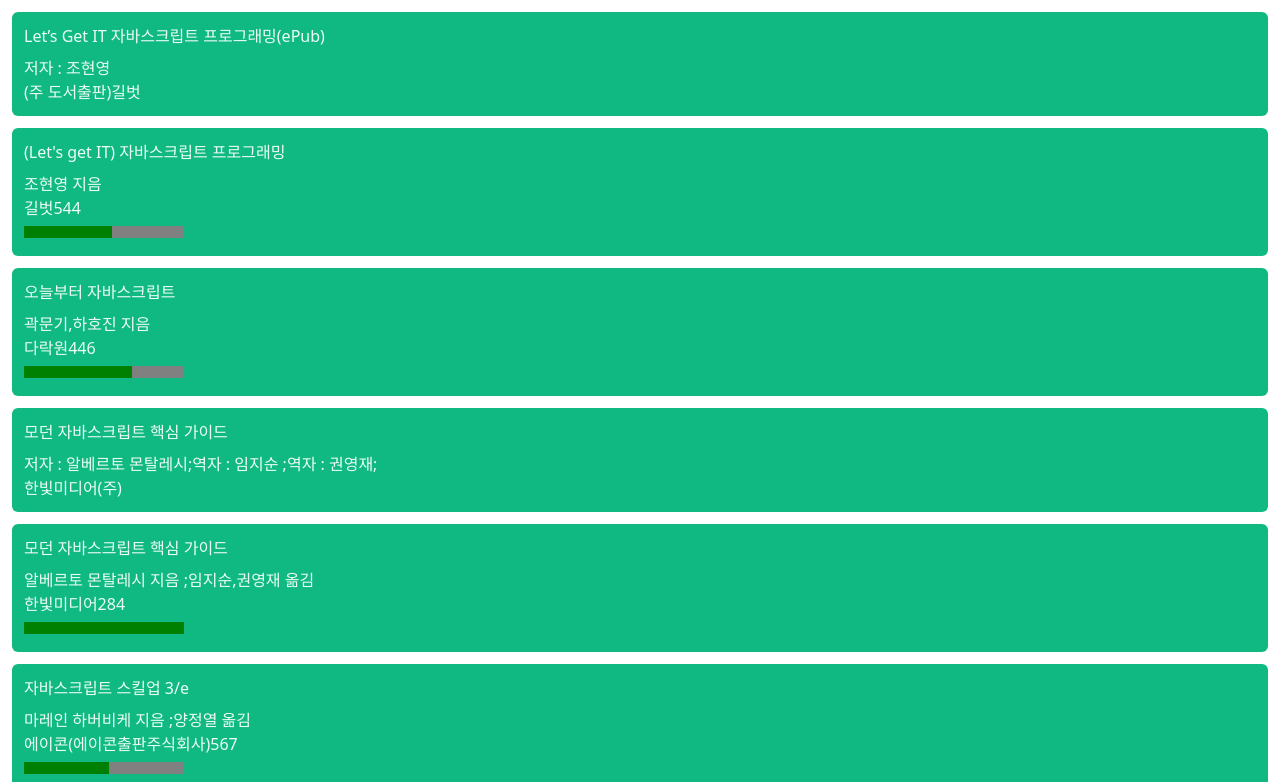
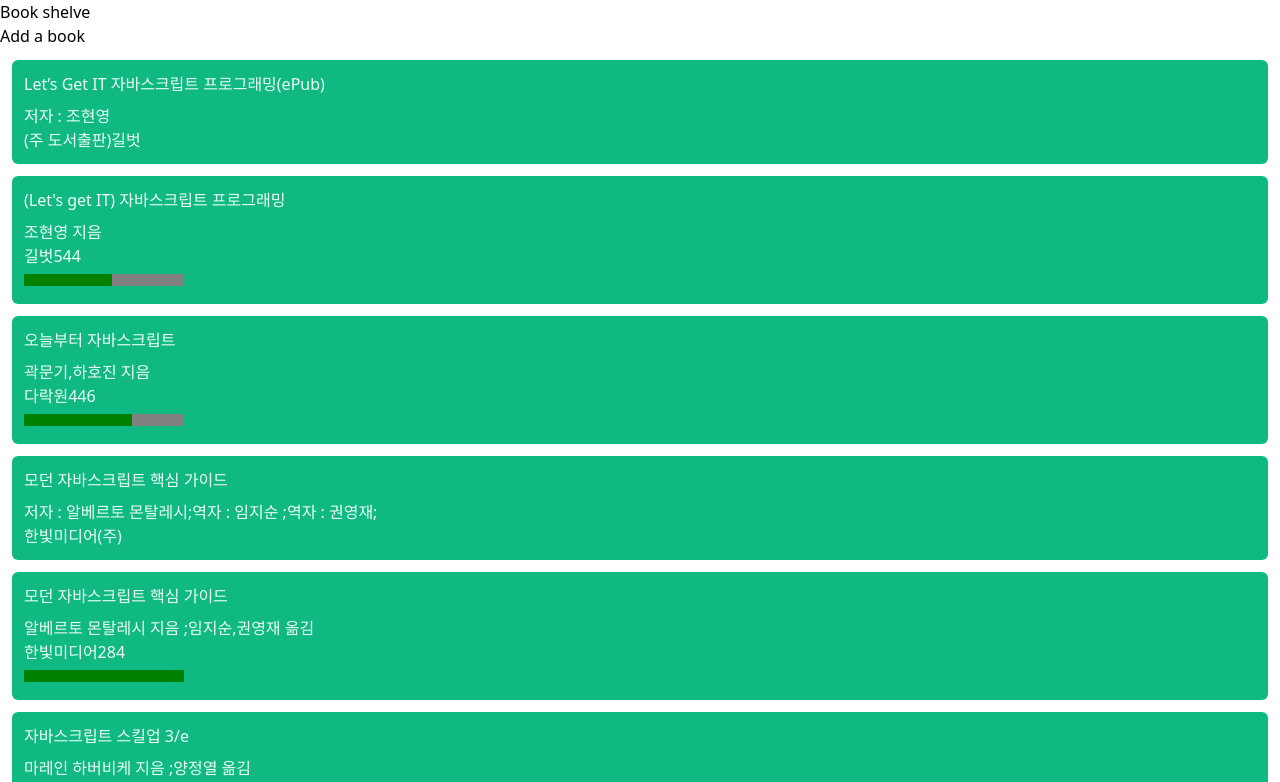
Before and after one commit to tac-o-cat/bookworm, a React app: page / in a window 1280 px wide. Shown: the top 782 px of the page. Built offline with nearby package versions, Linux system fonts and the light colour scheme.

Commit message:
:sparkles: add react router dom

```diff
--- a/package.json
+++ b/package.json
@@ -13,6 +13,7 @@
   "devDependencies": {
     "@types/react": "^17.0.19",
     "@types/react-dom": "^17.0.9",
+    "@types/react-router-dom": "^5.1.8",
     "@typescript-eslint/eslint-plugin": "^4.29.3",
     "@typescript-eslint/parser": "^4.29.3",
     "autoprefixer": "^10.3.3",
@@ -45,6 +46,7 @@
     "dotenv-webpack": "^7.0.3",
     "lodash": "^4.17.21",
     "react": "^17.0.2",
-    "react-dom": "^17.0.2"
+    "react-dom": "^17.0.2",
+    "react-router-dom": "^5.3.0"
   }
 }
--- a/src/renderer/App.tsx
+++ b/src/renderer/App.tsx
@@ -1,8 +1,29 @@
 import React from "react";
+import { HashRouter as Router, Switch, Route, Link } from "react-router-dom";
 import { ListPage } from "./List/ListPage";
+console.log("??????????");
+export const App = () => (
+  <Router>
+    <div>
+      <nav>
+        <ul>
+          <li>
+            <Link to="/">Book shelve</Link>
+          </li>
+          <li>
+            <Link to="add">Add a book</Link>
+          </li>
+        </ul>
+      </nav>
+    </div>
 
-export const App = () => (
-  <>
-    <ListPage />
-  </>
+    <Switch>
+      <Route exact path="/">
+        <ListPage />
+      </Route>
+      <Route exact path="/add">
+        <div>짜잔~</div>
+      </Route>
+    </Switch>
+  </Router>
 );
```
Also changed, not shown: 1 other file (tests, documents, lock files or other folders).
